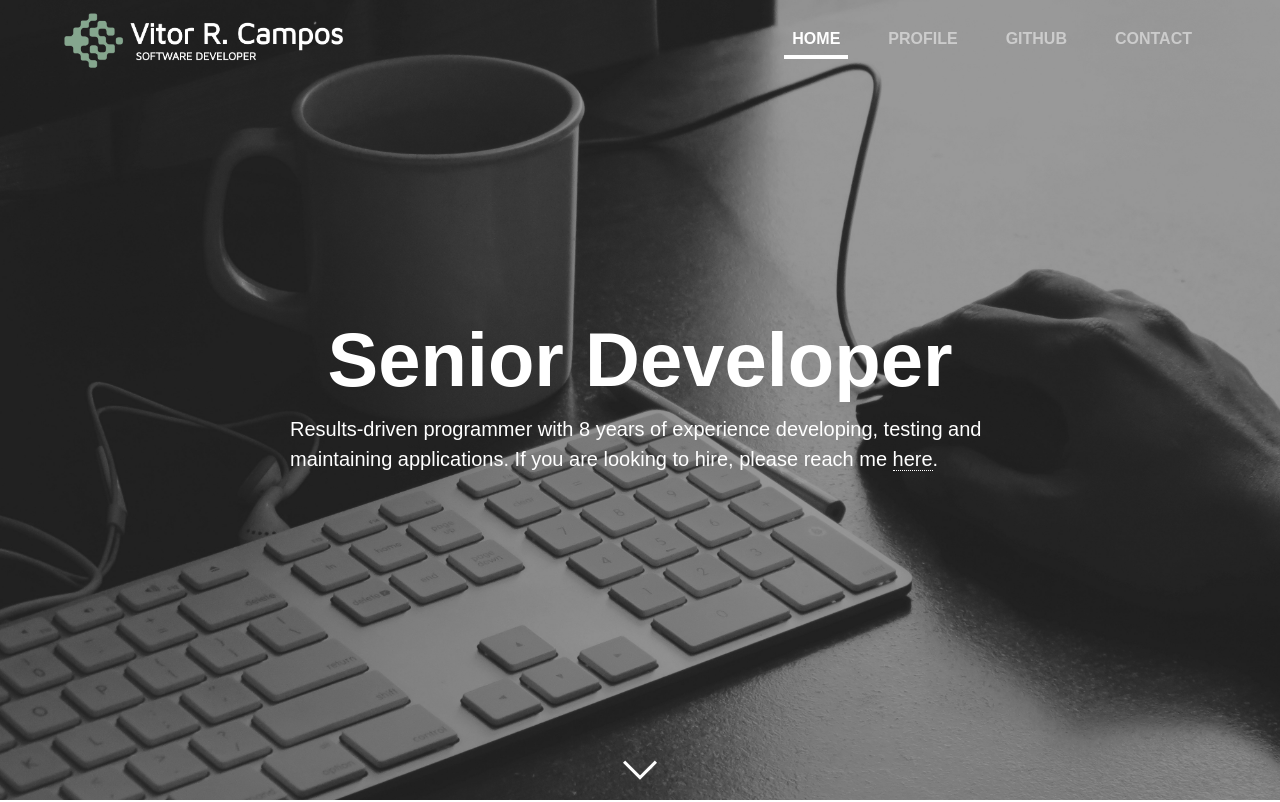
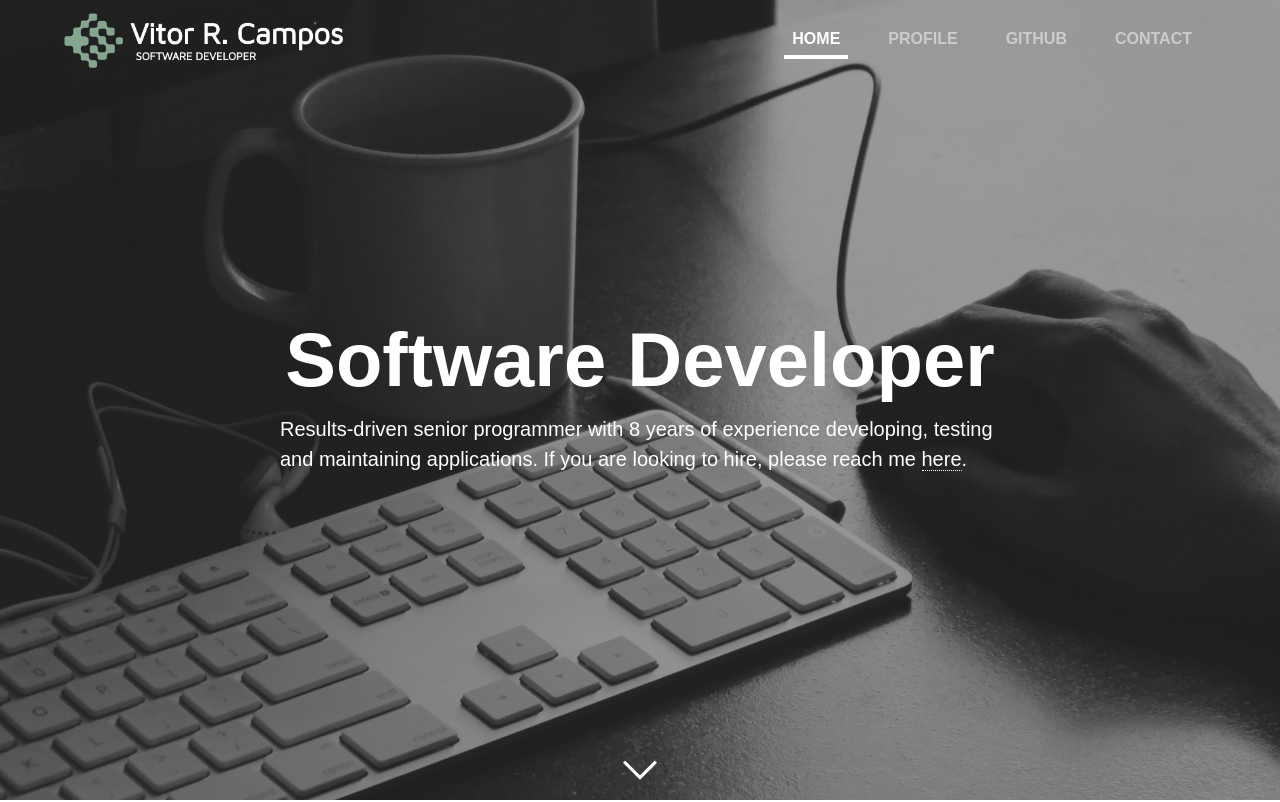
Before and after one commit to vcamp314/cv-site, a React (Create React App) app: page / in a window 1280 px wide. Shown: the top 802 px of the page. Built offline with nearby package versions, Linux system fonts and the light colour scheme.

Commit message:
text and spacing adjustments

```diff
--- a/src/containers/Header/NavHeader.css
+++ b/src/containers/Header/NavHeader.css
@@ -35,7 +35,7 @@
 .lead-subheading {
 
     text-align: left;
-    width: 700px;
+    width: 720px;
 
 }
 
--- a/src/containers/Header/NavHeader.js
+++ b/src/containers/Header/NavHeader.js
@@ -33,8 +33,8 @@ export class NavHeader extends Component {
             <div className="header-container nav-header d-flex w-100 h-100 mx-auto flex-column"
                 style={{ minHeight: (this.props.currPage === Page.HOME ? '80vh' : this.props.headerHeight) }} >
 
-                <h1 className="cover-heading"> <strong>Senior Developer</strong></h1>
-                <p className="lead lead-subheading">Results-driven programmer with 8 years of experience developing, testing and maintaining applications.
+                <h1 className="cover-heading"> <strong>Software Developer</strong></h1>
+                <p className="lead lead-subheading">Results-driven senior programmer with 8 years of experience developing, testing and maintaining applications.
                 If you are looking to hire, please reach me <Link onClick={() => this.props.onPageSelected(Page.CONTACT)} className="cover-contact-link" to="/contact"> here</Link>.</p>
             </div>
         );
```
